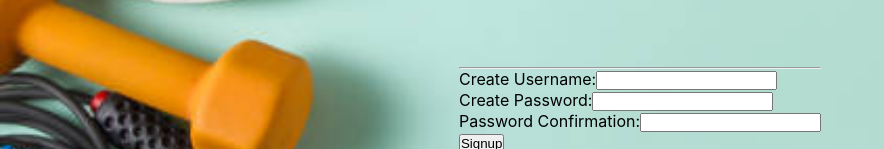
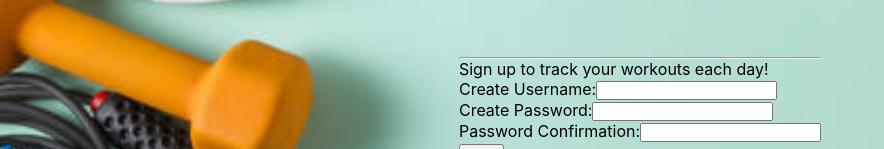
Before and after one commit to csjeon28/workout-tracker-app, a React (Create React App) app in the folder client/: page /signup in a window 1280 px wide. Shown: the part 290-439 px from the top of the page, without its empty margins (0-884 px from the left). Built offline with nearby package versions, Linux system fonts and the light colour scheme; no server answers.

Commit message:
added a p tag

```diff
--- a/client/src/app/components/Signup.js
+++ b/client/src/app/components/Signup.js
@@ -31,6 +31,7 @@ const Signup = ({ errors, handleUserLoginAndSignup }) => {
     return (
         <div className='signup-container'>
             <hr />
+            <p>Sign up to track your workouts each day!</p>
             <form className='signup-form' onSubmit={onSubmit}>
                 <label>Create Username:</label>
                 <input onChange={onChange} name='username' type='text' />
```
